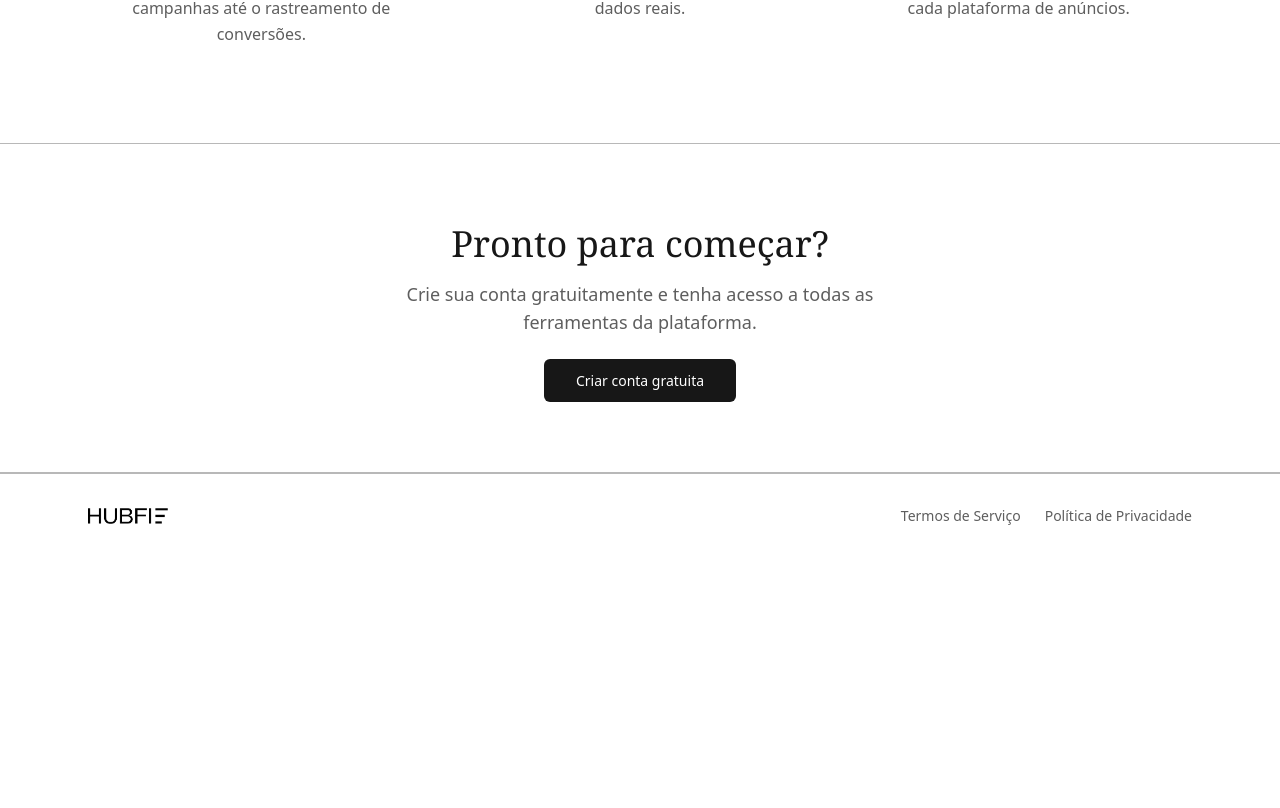
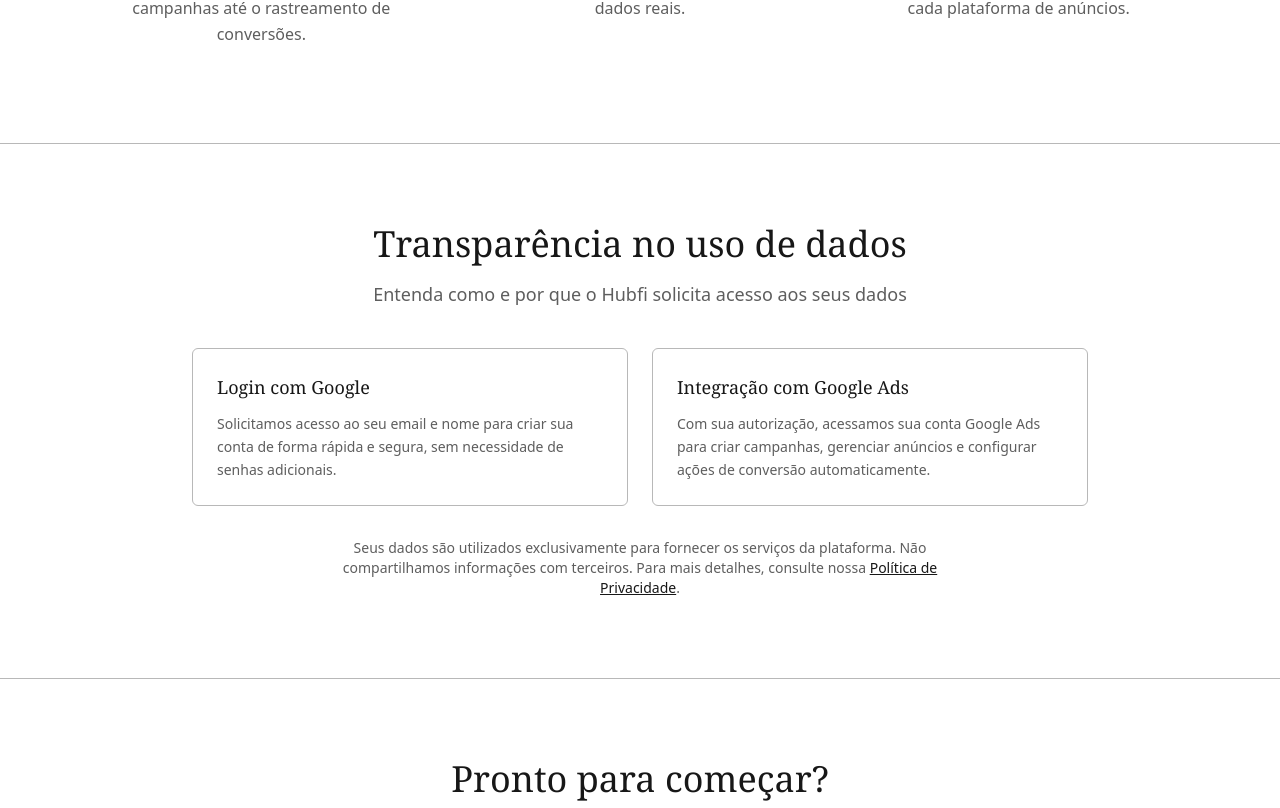
Before and after one commit to produtivi/hubfi, a Next.js app: page /home in a window 1280 px wide. Shown: the part 1852-2660 px from the top of the page. Before the commit the page ends 2410 px from the top, so only its background shows below. Built offline with nearby package versions, Linux system fonts and the light colour scheme.

Commit message:
correção home

```diff
--- a/app/home/page.tsx
+++ b/app/home/page.tsx
@@ -151,8 +151,48 @@
         </div>
       </section>
 
+      {/* Uso de dados */}
+      <section className="bg-card border-y border-border">
+        <div className="max-w-6xl mx-auto px-6 py-16 md:py-20">
+          <div className="text-center mb-10">
+            <h2 className="font-serif text-3xl md:text-4xl font-medium text-foreground mb-4">
+              Transparência no uso de dados
+            </h2>
+            <p className="text-muted-foreground font-sans text-lg max-w-2xl mx-auto">
+              Entenda como e por que o Hubfi solicita acesso aos seus dados
+            </p>
+          </div>
+
+          <div className="grid grid-cols-1 md:grid-cols-2 gap-6 max-w-4xl mx-auto">
+            <div className="border border-border rounded-md p-6">
+              <h3 className="font-serif text-lg font-medium text-foreground mb-3">
+                Login com Google
+              </h3>
+              <p className="text-muted-foreground font-sans text-sm leading-relaxed">
+                Solicitamos acesso ao seu email e nome para criar sua conta de forma rápida e segura, sem necessidade de senhas adicionais.
+              </p>
+            </div>
+            <div className="border border-border rounded-md p-6">
+              <h3 className="font-serif text-lg font-medium text-foreground mb-3">
+                Integração com Google Ads
+              </h3>
+              <p className="text-muted-foreground font-sans text-sm leading-relaxed">
+                Com sua autorização, acessamos sua conta Google Ads para criar campanhas, gerenciar anúncios e configurar ações de conversão automaticamente.
+              </p>
+            </div>
+          </div>
+
+          <p className="text-center text-muted-foreground font-sans text-sm mt-8 max-w-2xl mx-auto">
+            Seus dados são utilizados exclusivamente para fornecer os serviços da plataforma. Não compartilhamos informações com terceiros. Para mais detalhes, consulte nossa{' '}
+            <Link href="/policy-and-privacy" className="text-foreground underline hover:no-underline">
+              Política de Privacidade
+            </Link>.
+          </p>
+        </div>
+      </section>
+
       {/* CTA */}
-      <section className="bg-card border-y border-border">
+      <section className="border-b border-border">
         <div className="max-w-6xl mx-auto px-6 py-16 md:py-20 text-center">
           <h2 className="font-serif text-3xl md:text-4xl font-medium text-foreground mb-4">
             Pronto para começar?
```
